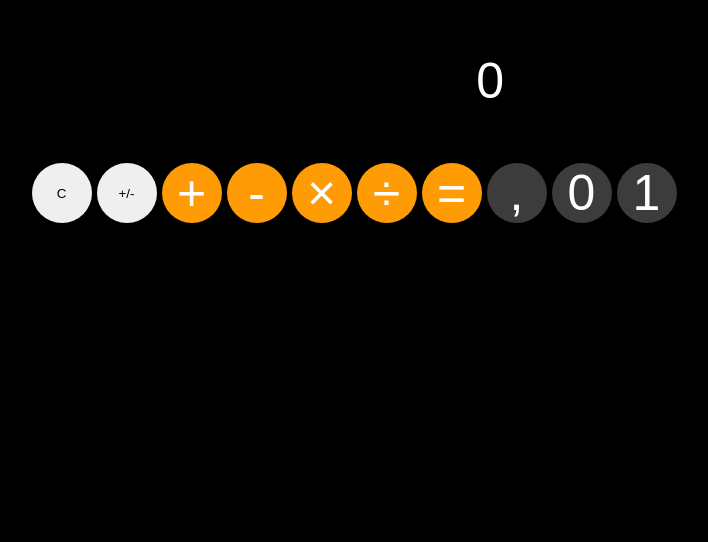
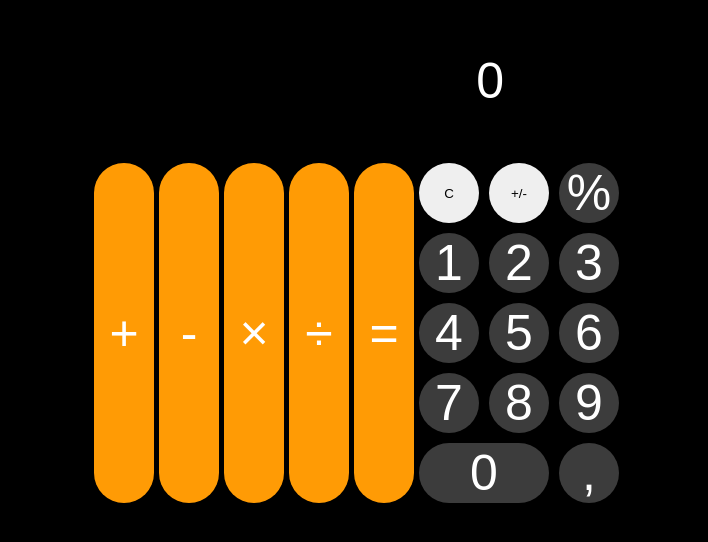
Before and after one commit to dullee/calculator, a plain HTML site: page index.html in a window 1280 px wide. Shown: the whole page, without its empty margins (286-994 px from the left). Drawn offline with Linux system fonts and the light colour scheme.

Commit message:
fixed input handling logic

```diff
--- a/index.html
+++ b/index.html
@@ -12,9 +12,7 @@
       <h1 id="inputValue">0</h1>
     </div>
     <div id="sweetsBox">
-      <button onclick="clearEntry()" id="clearButton" class="circularButton">
-        C</button
-      ><button onclick="additiveInverse()" class="circularButton">+/-</button>
+      <div></div>
       <button
         onclick="calculate('+', this)"
         class="operatorButton circularButton"
@@ -45,13 +43,49 @@
       >
         =
       </button>
-      <button onclick="decimal()" class="numberButton circularButton">,</button
-      ><button onclick="inputNumber(0)" class="numberButton circularButton">
-        0
-      </button>
-      <button onclick="inputNumber(1)" class="numberButton circularButton">
-        1
-      </button>
+      <div>
+        <div class="numberContainer">
+          <button
+            onclick="clearEntry()"
+            id="clearButton"
+            class="circularButton"
+          >
+            C</button
+          ><button onclick="additiveInverse()" class="circularButton">
+            +/-
+          </button>
+          <button onclick="" class="numberButton circularButton">%</button>
+          <button onclick="inputNumber(1)" class="numberButton circularButton">
+            1</button
+          ><button onclick="inputNumber(2)" class="numberButton circularButton">
+            2</button
+          ><button onclick="inputNumber(3)" class="numberButton circularButton">
+            3</button
+          ><button onclick="inputNumber(4)" class="numberButton circularButton">
+            4</button
+          ><button onclick="inputNumber(5)" class="numberButton circularButton">
+            5</button
+          ><button onclick="inputNumber(6)" class="numberButton circularButton">
+            6</button
+          ><button onclick="inputNumber(7)" class="numberButton circularButton">
+            7</button
+          ><button onclick="inputNumber(8)" class="numberButton circularButton">
+            8</button
+          ><button onclick="inputNumber(9)" class="numberButton circularButton">
+            9
+          </button>
+        </div>
+        <div class="gap10 marginTop10">
+          <button
+            onclick="inputNumber(0)"
+            class="numberButton circularButton wideButton"
+          >
+            0</button
+          ><button onclick="decimal()" class="numberButton circularButton">
+            ,
+          </button>
+        </div>
+      </div>
     </div>
   </body>
 </html>
--- a/main.js
+++ b/main.js
@@ -7,6 +7,7 @@ const operationsObject = {
 
 const text = document.querySelector("h2");
 let pageTitle = document.querySelector("h1");
+let isTyping = false;
 let firstInput = 0;
 let secondInput = 0;
 let operation = null;
@@ -17,24 +18,28 @@ const clearButton = document.getElementById("clearButton");
 
 function calculate(operator, button) {
   allButtons.forEach((btn) => btn.classList.remove("buttonPressed"));
-
+  isTyping = false;
   if (operator === "=" && operation) {
     const operationCheck = operationsObject[operation];
     secondInput = parseFloat(inputEl.textContent.replace(",", "."));
     console.log(operationCheck);
 
-    if (operationCheck) operationCheck();
+    if (operationCheck) {
+      operationCheck();
+    }
   } else {
     button.classList.add("buttonPressed");
     firstInput = parseFloat(inputEl.textContent.replace(",", "."));
     operation = operator;
+
     console.log("first value", firstInput, operation);
   }
 }
 function inputNumber(number) {
   clearButton.textContent = "C";
-  if (inputEl.textContent == 0 || operation) {
+  if (!isTyping) {
     inputEl.textContent = number;
+    isTyping = true;
     return;
   }
 
--- a/style.css
+++ b/style.css
@@ -39,6 +39,11 @@ h1 {
   background-color: rgb(255, 217, 187);
   color: rgb(255, 155, 5);
 }
+.numberContainer {
+  display: grid;
+  grid-template-columns: auto auto auto;
+  gap: 10px;
+}
 .numberButton {
   color: rgb(255, 255, 255);
   font-size: 50px;
@@ -59,3 +64,13 @@ h1 {
   border: 0;
   color: white;
 }
+.wideButton {
+  width: 130px !important;
+}
+.gap10 {
+  display: flex;
+  gap: 10px;
+}
+.marginTop10 {
+  margin-top: 10px;
+}
```
